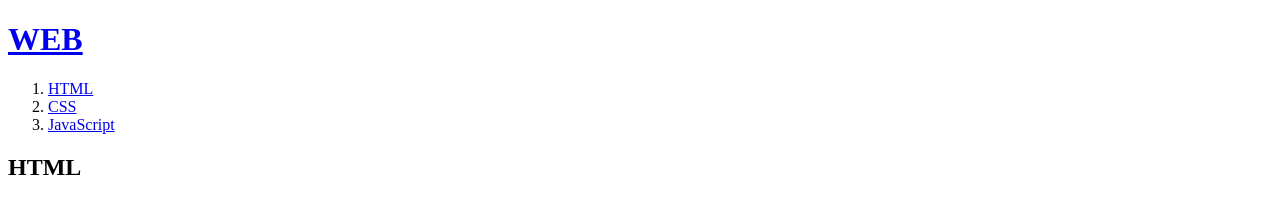
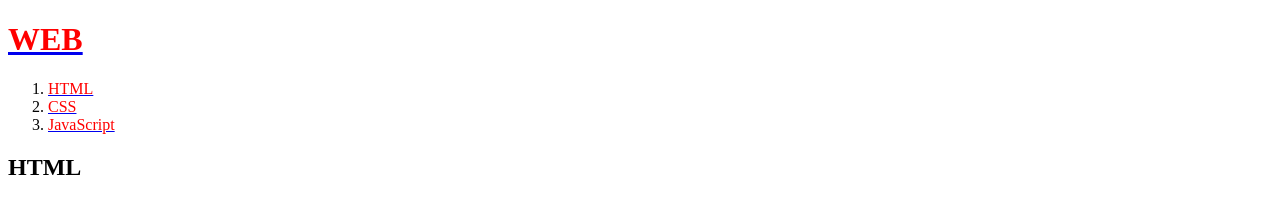
Before and after one commit to AnaxLine/web, a plain HTML site: page 1.html in a window 1280 px wide. Shown: the top 198 px of the page. Drawn offline with Linux system fonts and the light colour scheme; a script that the page names is missing.

Commit message:
Add files via upload

```diff
--- a/1.html
+++ b/1.html
@@ -13,11 +13,11 @@
 </head>
 
 <body>
-  <h1><a href="index.html">WEB</a></h1>
+  <h1><a href="index.html"><font color="red">WEB</font color="red"></a></h1>
 <ol>
-<li><a href="1.html">HTML</a></li>
-<li><a href="2.html">CSS</a></li>
-<li><a href="3.html">JavaScript</a></li>
+<li><a href="1.html"><font color="red">HTML</font color="red"></a></li>
+<li><a href="2.html"><font color="red">CSS</font color="red"></a></li>
+<li><a href="3.html"><font color="red">JavaScript</font color="red"></a></li>
 </ol>
 <h2>HTML</h2>
 <p><a href="https://html.spec.whatwg.org"target="blank"title="html5">Hypertext Markup Language (HTML)</a> is the standard markup language for <strong>creating <u>web</u> pages</strong> and web application Web browsers receive HTML documents from a web server or from local storage and render them into multimedia web pages. HTML describes the structure of a web page semantically and originally included cues for the appearance of the document.</p> <img src="coding.jpg"width="100%">                                <p>HTML elements are the building blocks of HTML pages. With HTML constructs, images and other objects, such as interactive forms, may be embedded into the rendered page. It provides a means to create structured documents by denoting structural semantics for text such as headings, paragraphs, lists, links, quotes and other items. HTML elements are delineated by tags, written using angle brackets.</p>
```
